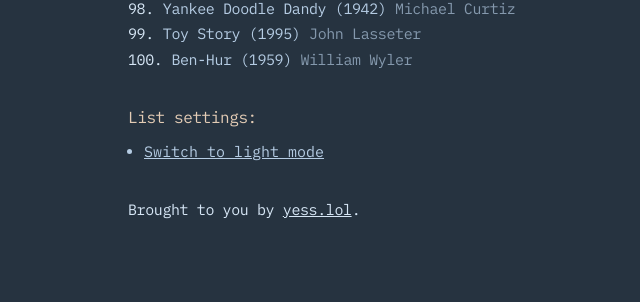
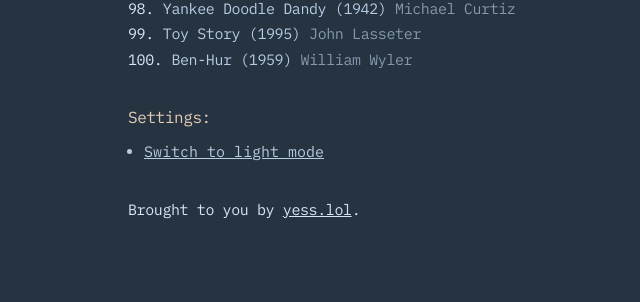
Before and after one commit to nmsalvatore/afi100, a Flask app: page / in a window 1280 px wide. Shown: the part 2980-3282 px from the top of the page, without its empty margins (168-808 px from the left). Run offline with Flask 3, Linux system fonts and the light colour scheme; data comes from the database, SQL or seed files in the repository; some libraries are stand-ins or nearby versions.

Commit message:
content: change "List settings" to "Settings"

```diff
--- a/templates/index.html
+++ b/templates/index.html
@@ -68,7 +68,7 @@
 
         <footer>
                 <ul class="settings">
-                    <h2>List settings:</h2>
+                    <h2>Settings:</h2>
                     <li>
                         <button id="theme_toggler">Switch to light mode</button>
                     </li>
```
